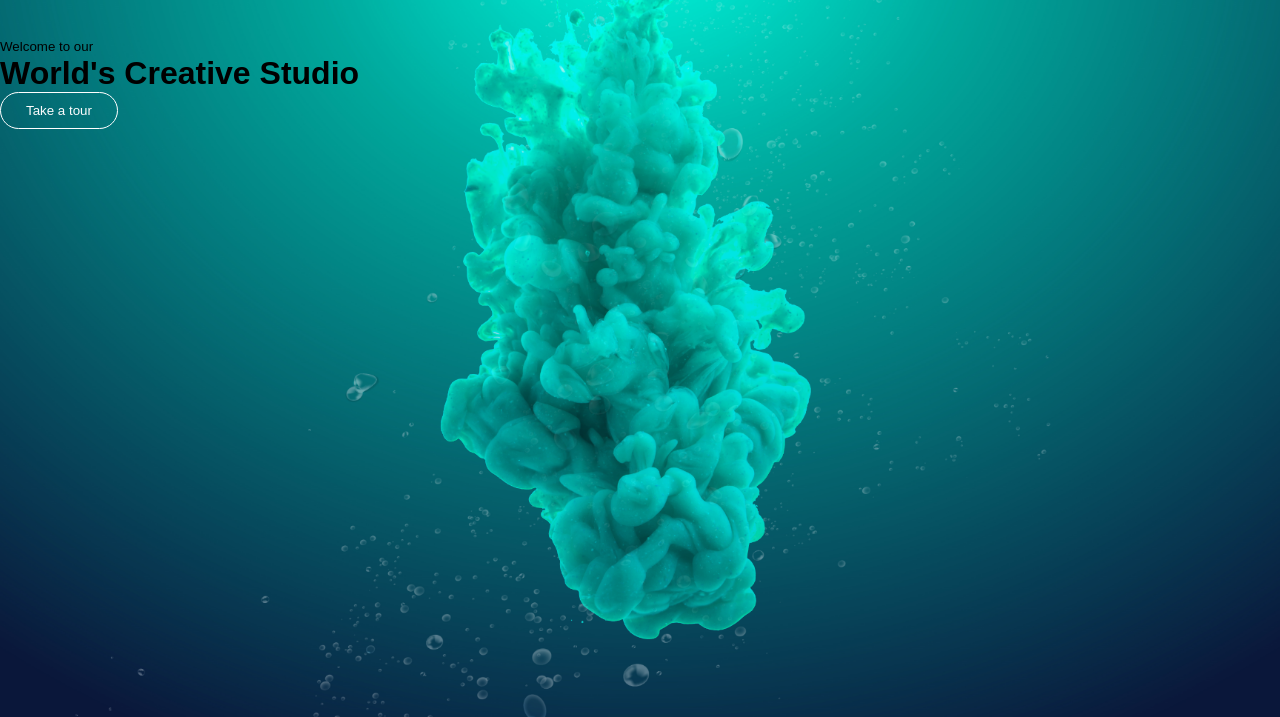
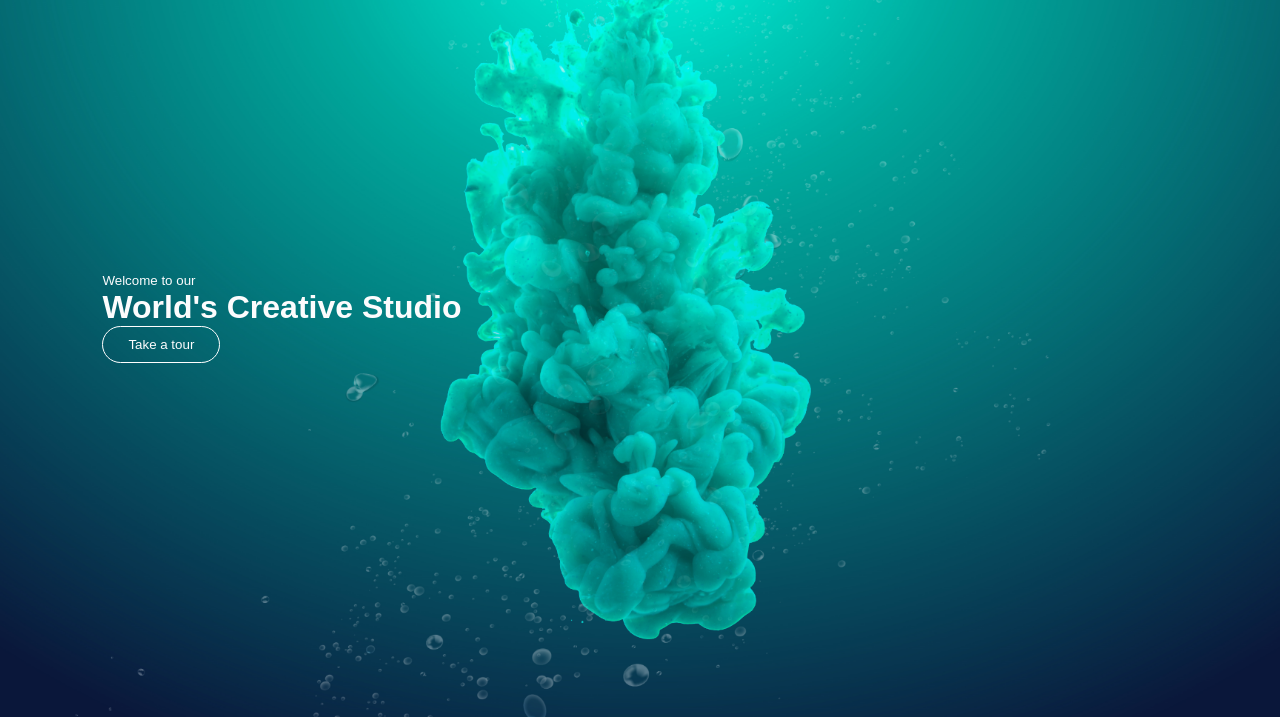
Before and after one commit to jbramirez03/Bubbly, a plain HTML site: page index.html in a window 1280 px wide. Shown: the part 83-800 px from the top of the page. Drawn offline with Linux system fonts and the light colour scheme.

Commit message:
changed font color for content div elements with position set

```diff
--- a/style.css
+++ b/style.css
@@ -37,3 +37,12 @@
   outline: none;
   cursor: pointer;
 }
+
+.content {
+  color: #fcfcfd;
+  position: absolute;
+  top: 50%;
+  left: 8%;
+  transform: translateY(-50%);
+  z-index: 2;
+}
```
